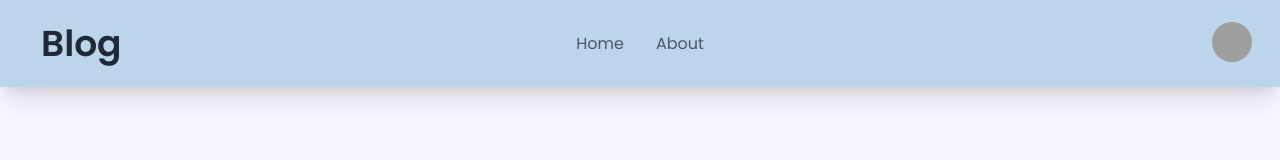
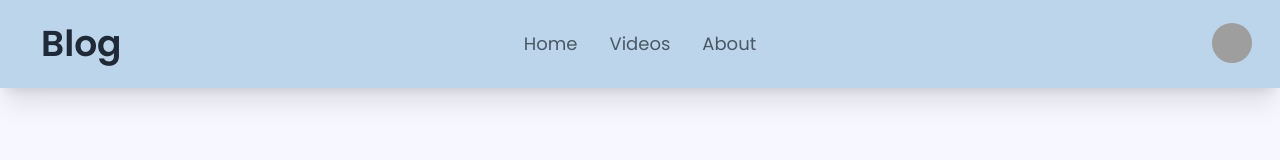
Before and after one commit to EkramH/blog-client-side, a React (Create React App) app: page / in a window 1280 px wide. Shown: the top 160 px of the page. Built offline with nearby package versions, Linux system fonts and the light colour scheme; grey boxes are pictures that could not be loaded.

Commit message:
react router

```diff
--- a/package.json
+++ b/package.json
@@ -10,6 +10,7 @@
     "react": "^18.2.0",
     "react-dom": "^18.2.0",
     "react-icons": "^4.4.0",
+    "react-router-dom": "^6.4.0",
     "react-scripts": "5.0.1",
     "web-vitals": "^2.1.4"
   },
--- a/src/App.js
+++ b/src/App.js
@@ -1,4 +1,5 @@
 import "./App.css";
+import { Routes, Route } from "react-router-dom";
 import Header from "./components/Header";
 import Home from "./pages/home/Home";
 
@@ -6,7 +7,9 @@ function App() {
   return (
     <div>
       <Header />
-      <Home />
+      <Routes>
+        <Route path="/" element={<Home />} />
+      </Routes>
     </div>
   );
 }
--- a/src/components/Header.js
+++ b/src/components/Header.js
@@ -1,5 +1,6 @@
 import React from "react";
 import { FiMenu } from "react-icons/fi";
+import { Link } from "react-router-dom";
 
 const Header = () => {
   return (
@@ -23,14 +24,17 @@ const Header = () => {
                 </li>
               </ul>
             </div>
-            <a href="ee" className="btn btn-ghost normal-case text-4xl">
+            <Link to="/" className="btn btn-ghost normal-case text-4xl">
               Blog
-            </a>
+            </Link>
           </div>
           <div className="navbar-center text-blackCoral hidden md:flex">
-            <ul className="menu menu-horizontal p-0">
+            <ul className="menu menu-horizontal p-0 text-lg">
               <li>
                 <p>Home</p>
+              </li>
+              <li>
+                <p>Videos</p>
               </li>
               <li>
                 <p>About</p>
--- a/src/index.js
+++ b/src/index.js
@@ -1,13 +1,16 @@
-import React from 'react';
-import ReactDOM from 'react-dom/client';
-import './index.css';
-import App from './App';
-import reportWebVitals from './reportWebVitals';
+import React from "react";
+import ReactDOM from "react-dom/client";
+import "./index.css";
+import App from "./App";
+import reportWebVitals from "./reportWebVitals";
+import { BrowserRouter } from "react-router-dom";
 
-const root = ReactDOM.createRoot(document.getElementById('root'));
+const root = ReactDOM.createRoot(document.getElementById("root"));
 root.render(
   <React.StrictMode>
-    <App />
+    <BrowserRouter>
+      <App />
+    </BrowserRouter>
   </React.StrictMode>
 );
 
```
Also changed, not shown: src/pages/About.js (added), 1 other file (tests, documents, lock files or other folders).
